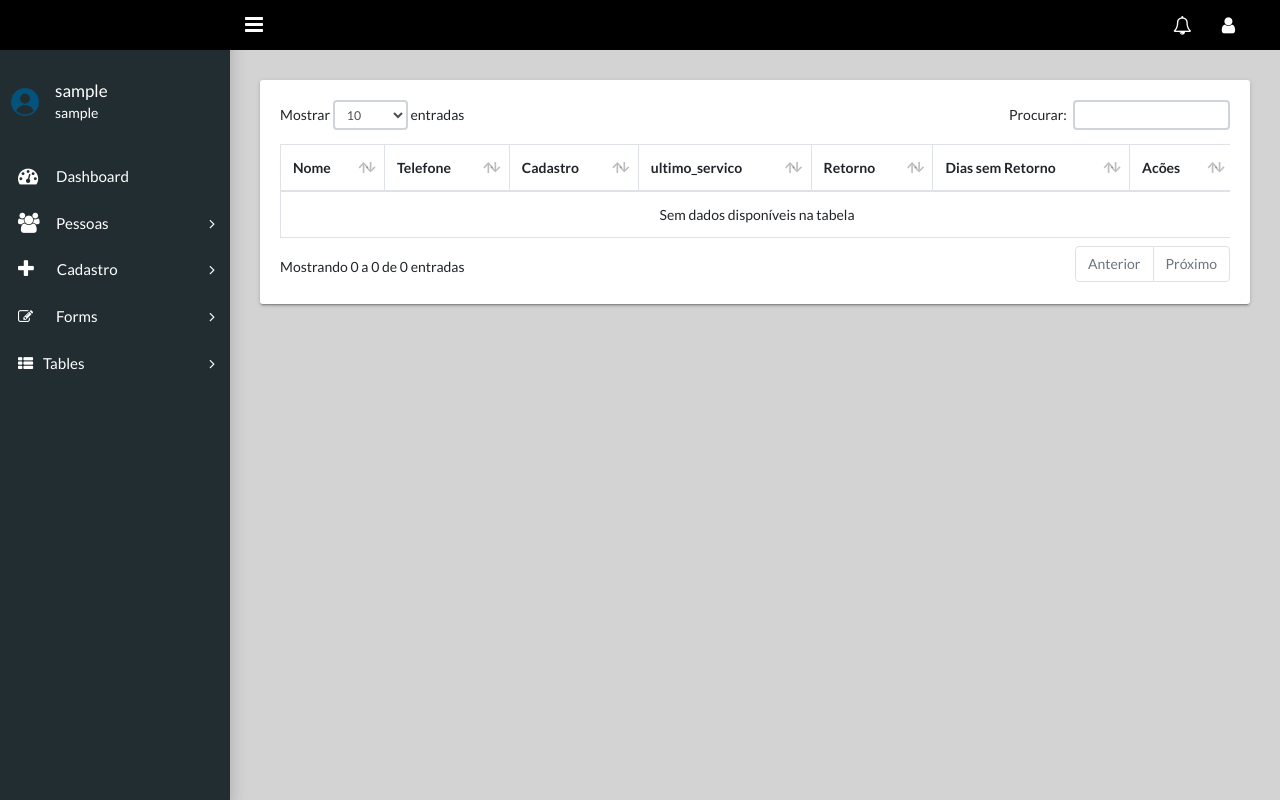
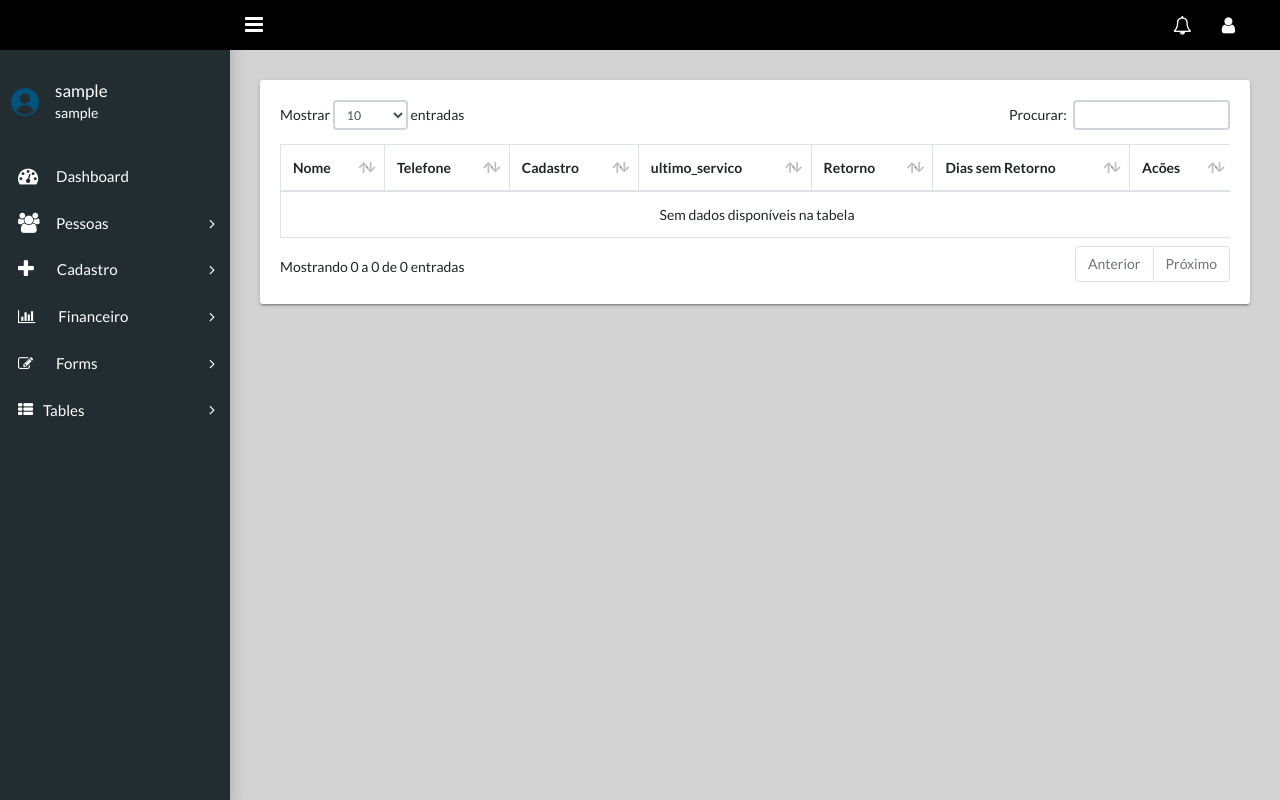
Before and after one commit to LeonardoBraz1/focusSync, a PHP site: page /sistema/views/pessoas/clienteRetorno.php in a window 1280 px wide. Run offline with PHP 8.4, Linux system fonts and the light colour scheme; the visitor is signed in with stand-in values (Sample User, id 1); data that the repository does not hold is empty; some libraries are stand-ins or nearby versions.

Commit message:
atualização

```diff
--- a/sistema/components/sidebar.php
+++ b/sistema/components/sidebar.php
@@ -28,6 +28,16 @@
             <li class="submenu" id="submenuEstoqueBaixo" data-permissao="permissao_submenuEstoqueBaixo"><a class="treeview-item" href="../cadastro/estoqueBaixo.php"><i style="margin-right: 10px;" class="icon fa fa-angle-right"></i> Estoque Baixo</a></li>
           </ul>
         </li>
+        <li id="menuFinanceiro" data-permissao="permissao_menuFinanceiro" class="treeview menu"><a class="app-menu__item" href="#" data-toggle="treeview"><i style="margin-right: 23px;" class="fa fa-bar-chart fa-sm" style="color: #ffffff;"></i><span class="app-menu__label"> Financeiro</span><i class="treeview-indicator fa fa-angle-right"></i></a>
+          <ul class="treeview-menu">
+            <li class="submenu" id="submenuServico" data-permissao="permissao_submenuServico"><a class="treeview-item" href="../cadastro/servicos.php"><i style="margin-right: 10px;" class="icon fa fa-angle-right"></i> Serviços</a></li>
+            <li class="submenu" id="submenuCargo" data-permissao="permissao_submenuCargo"><a class="treeview-item" href="../cadastro/Cargos.php"><i style="margin-right: 10px;" class="icon fa fa-angle-right"></i> Cargos</a></li>
+            <li class="submenu" id="submenuProduto" data-permissao="permissao_submenuProduto"><a class="treeview-item" href="../cadastro/produtos.php"><i style="margin-right: 10px;" class="icon fa fa-angle-right"></i> Produtos</a></li>
+            <li class="submenu" id="submenuSaida" data-permissao="permissao_submenuSaida"><a class="treeview-item" href="../cadastro/saidas.php"><i style="margin-right: 10px;" class="icon fa fa-angle-right"></i> Saída de Produtos</a></li>
+            <li class="submenu" id="submenuEntrada" data-permissao="permissao_submenuEntrada"><a class="treeview-item" href="../cadastro/entradas.php"><i style="margin-right: 10px;" class="icon fa fa-angle-right"></i> Entrada de Produtos</a></li>
+            <li class="submenu" id="submenuEstoqueBaixo" data-permissao="permissao_submenuEstoqueBaixo"><a class="treeview-item" href="../cadastro/estoqueBaixo.php"><i style="margin-right: 10px;" class="icon fa fa-angle-right"></i> Estoque Baixo</a></li>
+          </ul>
+        </li>
         <li class="treeview"><a class="app-menu__item" href="#" data-toggle="treeview"><i style="margin-right: 13px;" class="app-menu__icon fa fa-edit"></i><span class="app-menu__label">Forms</span><i class="treeview-indicator fa fa-angle-right"></i></a>
           <ul class="treeview-menu">
             <li><a class="treeview-item" href="form-components.html"><i class="icon fa fa-circle-o"></i> Form Components</a></li>
--- a/sistema/index.php
+++ b/sistema/index.php
@@ -32,7 +32,7 @@
         <div class="flipper">
           <div class="front">
             <form method="post" action="controllers/autenticacao.php" class="box" onsubmit="return checkStuff()">
-              <h1><img style="width: 200px; margin: 0 0 -35px 0;" src="assets/images/logo-login.png" alt="logoFocusSync"></h1>
+              <h1><img style="width: 300px; margin: 45px 0 37px 0;" src="assets/images/logo-login.png" alt="logoFocusSync"></h1>
               <input type="text" name="username" require required placeholder="Digite seu email" autocomplete="off">
               <i class="typcn typcn-eye" id="eye"></i>
               <input type="password" name="password" require required placeholder="Digite sua senha" id="pwd"  autocomplete="off">
--- a/sistema/views/pessoas/clienteRetorno.php
+++ b/sistema/views/pessoas/clienteRetorno.php
@@ -77,13 +77,13 @@ include('../../components/head.php');
                                                   <label style="cursor: pointer;" for="btnWhat2-' . $row['id_cliente'] . '">
                                                   <a href="https://api.whatsapp.com/send?phone=' . $formattedPhone . '&text=' . urlencode($message) . '" target="_blank">
                                                     <i class="fa fa-brands fa-whatsapp fa-lg" style="color: #7dd90d;"></i>
-                                                  </a></label></label>
+                                                  </a></label>
                                                   <input style="display: none; pointer-events: none; opacity: 0;" onclick="redirectToWhatsApp(' . $row['id_cliente'] . ')" type="button" class="btnWhat" id="btnWhat2-' . $row['id_cliente'] . '" data-id="' . $row['id_cliente'] . '">
                                                   </td>
                                                   </tr>';
                                         }
                                     } catch (PDOException $e) {
-                                        echo "Erro: ";
+                                        echo "Erro: " . $e->getMessage();
                                     }
                                     $conn = null;
                                     ?>
```
Also changed, not shown: sistema/assets/images/logo-login.png.
